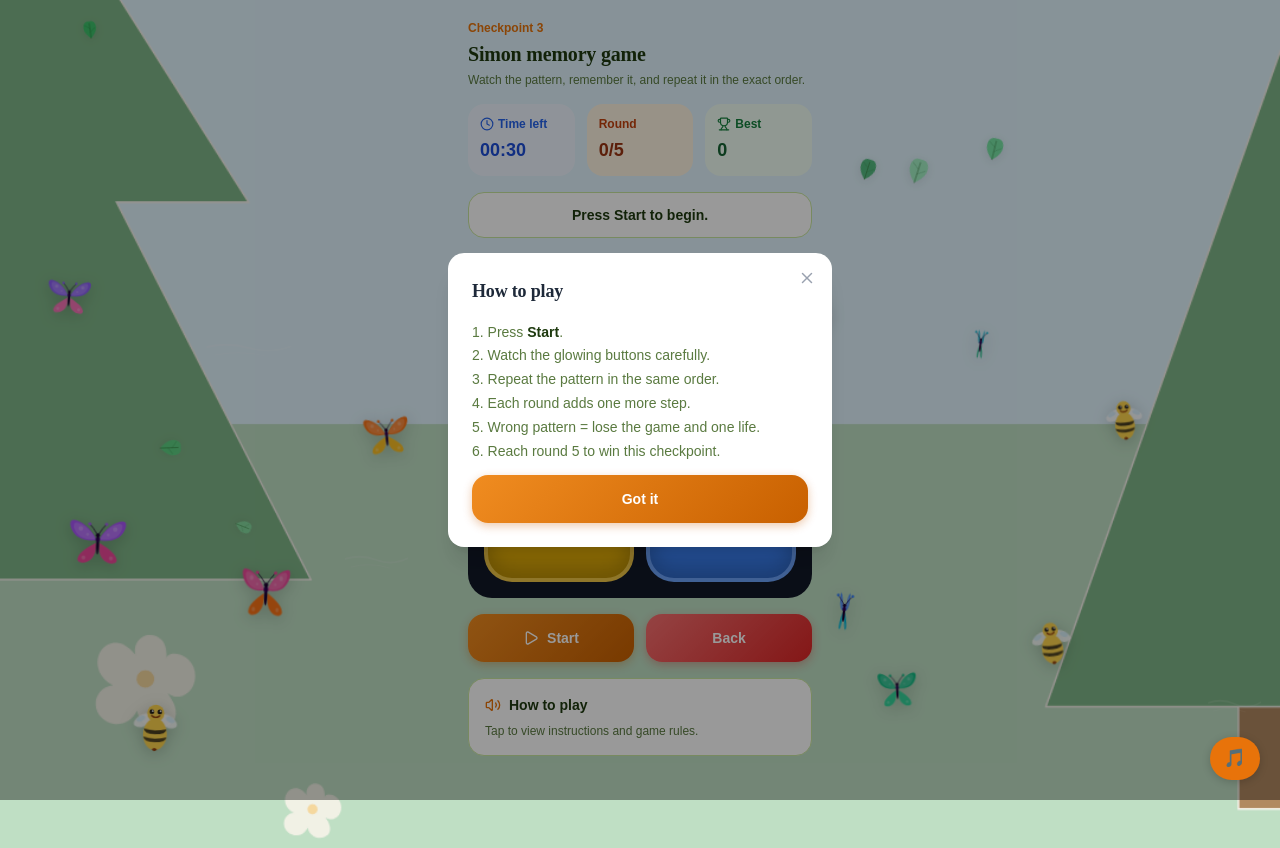
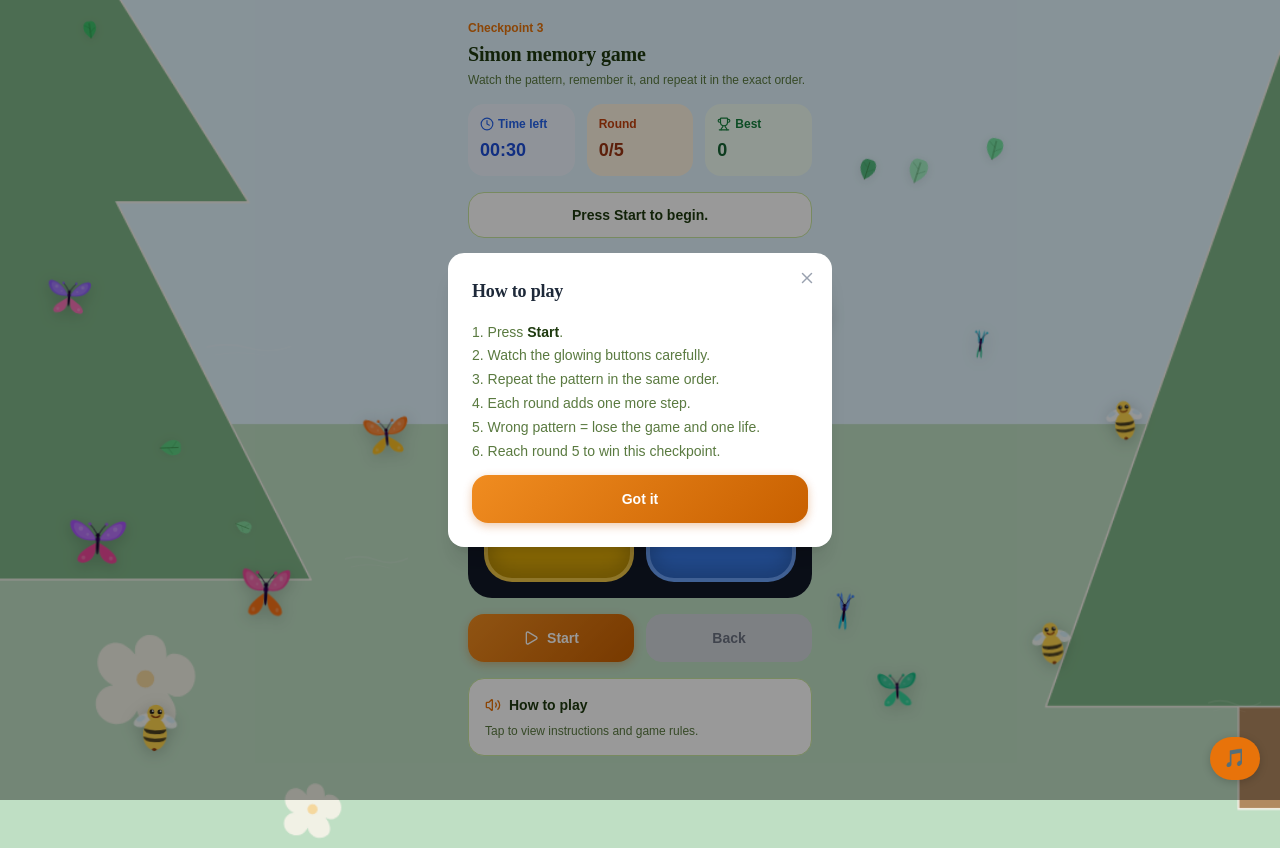
Before and after one commit to trungnguyen1221999/QR-Code-Game, a React app in the folder frontend/: page /simon-game in a window 1280 px wide. Built offline with nearby package versions, Linux system fonts and the light colour scheme; no server answers; the HTML template or start-up script is replaced by a standard one.

Commit message:
Simon game update
sounds, life deduction , back to checkpoint

```diff
--- a/frontend/src/pages/SimonGame.jsx
+++ b/frontend/src/pages/SimonGame.jsx
@@ -46,6 +46,7 @@ export default function SimonGame() {
   const [activeButton, setActiveButton] = useState(null);
   const [isPlayingSequence, setIsPlayingSequence] = useState(false);
   const [gameStarted, setGameStarted] = useState(false);
+  const [backEnabled, setBackEnabled] = useState(false);
   const [round, setRound] = useState(0);
   const [bestScore, setBestScore] = useState(0);
   const [status, setStatus] = useState('Press Start to begin.');
@@ -61,6 +62,13 @@ export default function SimonGame() {
 
   const audioContextRef = useRef(null);
   const mountedRef = useRef(true);
+  const soundsRef = useRef({
+    green: typeof Audio !== 'undefined' ? new Audio('/sounds/green.mp3') : null,
+    red: typeof Audio !== 'undefined' ? new Audio('/sounds/red.mp3') : null,
+    yellow: typeof Audio !== 'undefined' ? new Audio('/sounds/yellow.mp3') : null,
+    blue: typeof Audio !== 'undefined' ? new Audio('/sounds/blue.mp3') : null,
+    wrong: typeof Audio !== 'undefined' ? new Audio('/sounds/wrong.mp3') : null,
+  });
 
   const targetRound = useMemo(() => 5, []);
   const earnedCoins = Math.max(0, timeLeft * COINS_PER_SECOND);
@@ -131,7 +139,28 @@ export default function SimonGame() {
     oscillator.stop(context.currentTime + duration / 1000 + 0.02);
   };
 
+  const playColorSound = (colorId) => {
+    const sound = soundsRef.current[colorId];
+    if (sound) {
+      sound.currentTime = 0;
+      sound.play().catch(() => { });
+      return;
+    }
+
+    const color = COLORS.find((item) => item.id === colorId);
+    if (color) {
+      playTone(color.freq, 180);
+    }
+  };
+
   const playWrongSound = async () => {
+    const sound = soundsRef.current.wrong;
+    if (sound) {
+      sound.currentTime = 0;
+      sound.play().catch(() => { });
+      return;
+    }
+
     playTone(180, 160, 'sawtooth', 0.05);
     await sleep(120);
     playTone(110, 260, 'square', 0.05);
@@ -143,12 +172,8 @@ export default function SimonGame() {
   };
 
   const flashButton = async (colorId, duration = 420) => {
-    const color = COLORS.find((item) => item.id === colorId);
     setActiveButton(colorId);
-
-    if (color) {
-      playTone(color.freq, Math.max(150, duration - 60));
-    }
+    playColorSound(colorId);
 
     await sleep(duration);
 
@@ -181,6 +206,7 @@ export default function SimonGame() {
     setRound(1);
     setTimeLeft(SIMON_TIME_LIMIT);
     setGameStarted(true);
+    setBackEnabled(true);
     setShowLose(false);
     setShowWin(false);
     setFlashWrong(false);
@@ -194,6 +220,7 @@ export default function SimonGame() {
     setActiveButton(null);
     setIsPlayingSequence(false);
     setGameStarted(false);
+    setBackEnabled(false);
     setRound(0);
     setTimeLeft(SIMON_TIME_LIMIT);
     setFlashWrong(false);
@@ -248,10 +275,7 @@ export default function SimonGame() {
   const handleButtonClick = async (colorId) => {
     if (!canPlayerInput) return;
 
-    const color = COLORS.find((item) => item.id === colorId);
-    if (color) {
-      playTone(color.freq, 180);
-    }
+    playColorSound(colorId);
 
     setActiveButton(colorId);
     setTimeout(() => {
@@ -344,6 +368,35 @@ export default function SimonGame() {
     }
   };
 
+  const handleTryAgainHere = async () => {
+    const currentLives = getPlayerProgress().life ?? 0;
+
+    if (currentLives <= 1) {
+      await handleLoseContinue();
+      return;
+    }
+
+    const playerSessionId = playerSession?._id || playerSession?.id;
+    const summary = applyLossToStoredProgress();
+
+    setBusy(true);
+
+    try {
+      if (playerSessionId) {
+        await playerAPI.loseLife(playerSessionId);
+      }
+    } catch (error) {
+      toast.error(error.message);
+    }
+
+    if (summary.needsLifePurchase) {
+      await handleLoseContinue();
+      return;
+    }
+
+    handleReset();
+    setBusy(false);
+  };
   return (
     <PageLayout className="pb-6">
       <div
@@ -444,13 +497,32 @@ export default function SimonGame() {
             Start
           </Button>
 
+          {backEnabled ? (
             <Button
+              key="back-enabled"
               variant="red"
               onClick={() => setShowBackConfirm(true)}
               disabled={busy || showWin || showLose}
             >
               Back
             </Button>
+          ) : (
+            <button
+              key="back-disabled"
+              type="button"
+              disabled
+              className="w-full rounded-2xl px-4 py-3 text-sm font-semibold"
+              style={{
+                backgroundColor: '#D1D5DB',
+                border: '1px solid #D1D5DB',
+                color: '#6B7280',
+                cursor: 'not-allowed',
+                opacity: 1,
+              }}
+            >
+              Back
+            </button>
+          )}
         </div>
 
         <button
@@ -486,7 +558,7 @@ export default function SimonGame() {
         </div>
       </Popup>
 
-      <Popup open={showWin} onClose={() => {}} showClose={false}>
+      <Popup open={showWin} onClose={() => { }} showClose={false}>
         <div className="flex flex-col items-center gap-3 py-2">
           <span className="text-5xl">🎉</span>
           <h3 className="text-lg font-bold" style={{ color: 'var(--color-text)' }}>
@@ -530,7 +602,7 @@ export default function SimonGame() {
         </div>
       </Popup>
 
-      <Popup open={showLose} onClose={() => {}} showClose={false}>
+      <Popup open={showLose} onClose={() => { }} showClose={false}>
         <div className="flex flex-col items-center gap-3 py-2">
           <span className="text-5xl">❌</span>
           <h3 className="text-lg font-bold" style={{ color: 'var(--color-text)' }}>
@@ -543,7 +615,7 @@ export default function SimonGame() {
             <Button onClick={handleLoseContinue} disabled={busy}>
               Continue
             </Button>
-            <Button variant="ghost" onClick={handleReset} disabled={busy}>
+            <Button variant="ghost" onClick={handleTryAgainHere} disabled={busy}>
               Try again here
             </Button>
           </div>
```
Lines whose indentation alone changed are shown as unchanged.
